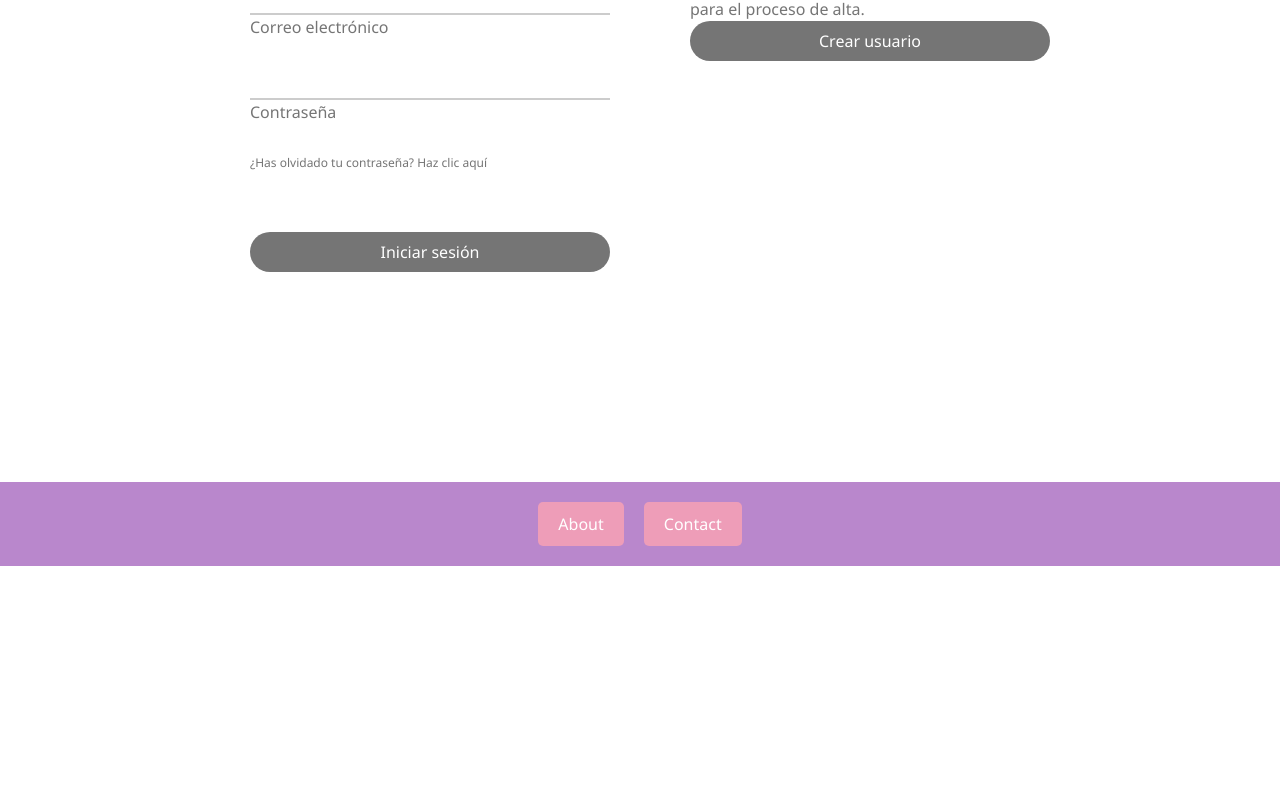
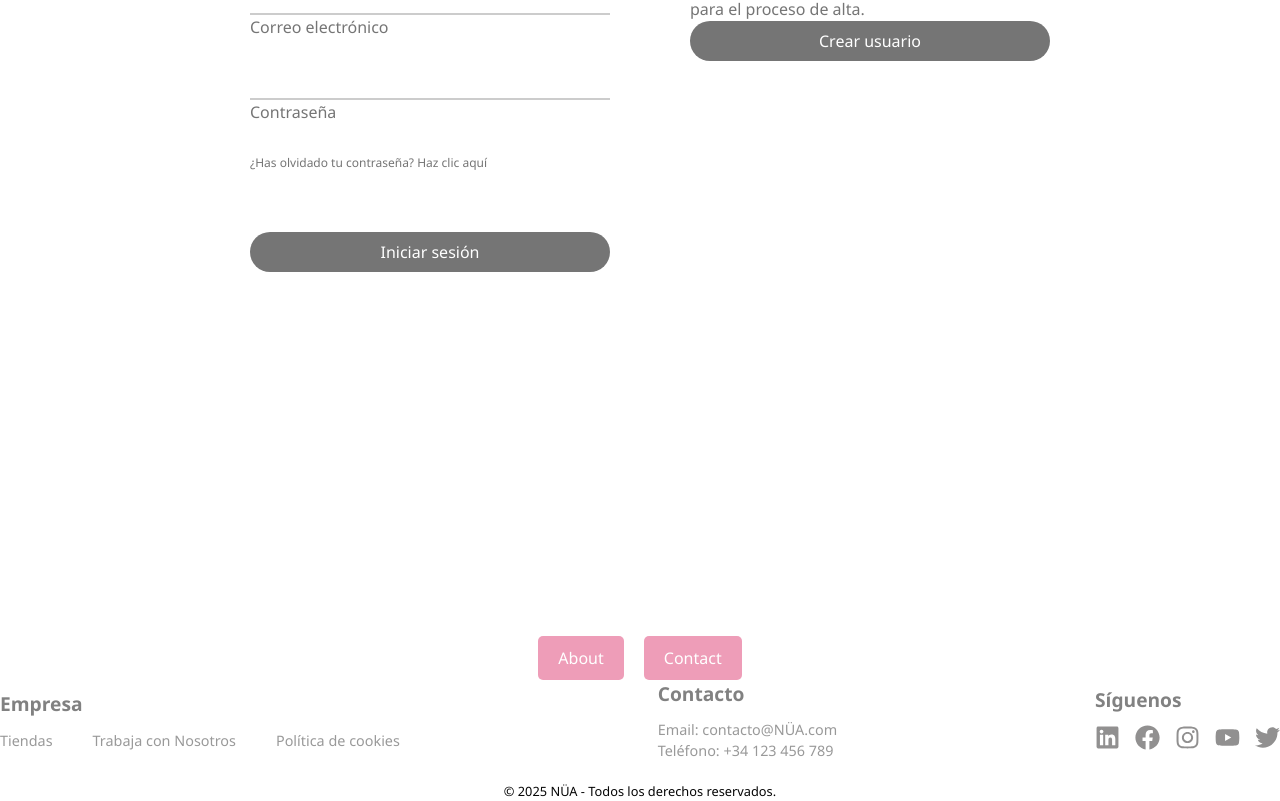
Before and after one commit to Jedilady/ProyectoFinal-Grupo2, a React (Vite) app: page /login in a window 1280 px wide. Shown: the part 234-1035 px from the top of the page. Before the commit the page ends 870 px from the top, so only its background shows below. Built offline with nearby package versions, Linux system fonts and the light colour scheme.

Commit message:
estilos de footer unificados para no solapar css

```diff
--- a/src/App.jsx
+++ b/src/App.jsx
@@ -13,9 +13,8 @@ import {
 } from './pages';
 import Navbar from './components/navbar/Navbar';
 import Footer from './components/footer/Footer';
+import CustomFooter from './components/customFooter/CustomFooter';
 import { AllProductsProvider } from './context/ProductsContext';
-/*import Footer from './components/footer/CustomFooter';*/
-
 import "./App.css";
 
 function App() {
@@ -36,6 +35,7 @@ function App() {
           <Route path="/contact" element={<ContactPage />} />
         </Routes>
         <Footer />
+        <CustomFooter />
       </AllProductsProvider>
     </>
   );
--- a/src/components/footer/Customfooter.css
+++ b/src/components/customFooter/CustomFooter.css
@@ -1,20 +1,35 @@
 .footer {
     background-color: white;
-    color: rgba(255, 255, 255, 0.432);
+    color: rgba(255, 255, 255, 0.355);
     text-align: center;
-    padding: 20px 0;
     width: 100%;
 
   }
+
+  .footer-buttons {
+    display: flex;
+    justify-content: center;
+    gap: 20px;
+  }
+
+  .footer-button {
+    background-color: #ee9db8;
+    color: white;
+    border: none;
+    padding: 10px 20px;
+    font-size: 16px;
+    cursor: pointer;
+    border-radius: 5px;
+    transition: background-color 0.3s;
+    text-decoration: none;
+  }
+
 
   .footer-container {
     display: flex;
     justify-content: space-between;
     align-items: center;
     max-width: 1390px;
-    margin: auto;
-    padding: 20px;
-
 
   }
 
@@ -29,33 +44,31 @@
   .footer-section h3 {
     font-size: 1.2rem;
     margin-bottom: 10px;
+    color: rgba(128, 128, 128, 0.992);
 
   }
 
   .nav-list {
     list-style: none;
-    padding: 15px;
     margin: 0;
     display: flex;
-    flex-direction: row; /* 🔹 Links en vertical */
+    flex-direction: row;
     align-items: center;
     gap: 40px;
-
 
   }
 
   .footer-section p,
   .footer-section a {
-    color: #ccc;
+    color: #04040468;
     font-size: 0.9rem;
     text-decoration: none;
     list-style: none;
 
-
   }
 
   .footer-section a:hover {
-    color: #d8fbb5;
+    color: green;
 
   }
 
@@ -69,7 +82,7 @@
 
   .icon {
     font-size: 25px;
-    color: white;
+    color: rgb(145, 144, 144);
     transition: color 0.3s ease-in-out;
   }
 
--- a/src/components/footer/CustomFooter.jsx
+++ b/src/components/customFooter/CustomFooter.jsx
@@ -1,11 +1,14 @@
 import React from "react";
 import { FaLinkedin, FaFacebook, FaInstagram, FaYoutube, FaTwitter } from "react-icons/fa";
-import "../styles/Footer.css";
+import "./CustomFooter.css";
+
+
 
 const CustomFooter = () => {
   return (
     <footer className="footer">
       <div className="footer-container">
+
         {/* Sección de Empresa */}
         <div className="footer-section">
           <h3>Empresa</h3>
--- a/src/components/footer/Footer.css
+++ b/src/components/footer/Footer.css
@@ -1,4 +1,4 @@
-.footer {
+/*.footer {
   background-color: #b987cc;
   color: white;
   padding: 20px;
@@ -24,4 +24,6 @@
   border-radius: 5px;
   transition: background-color 0.3s;
   text-decoration: none;
-}
+}*/
+
+/* "OJO" UNIFIQUE TODOS LOS ESTILOS CSS DE LOS DOS FOOTER EN "CUSTOMFOOTER.CSS (LEIDY) */
--- a/src/components/footer/Footer.jsx
+++ b/src/components/footer/Footer.jsx
@@ -1,5 +1,6 @@
 import { Link } from 'react-router-dom';
 import './Footer.css';
+
 
 function Footer() {
   return (
```
